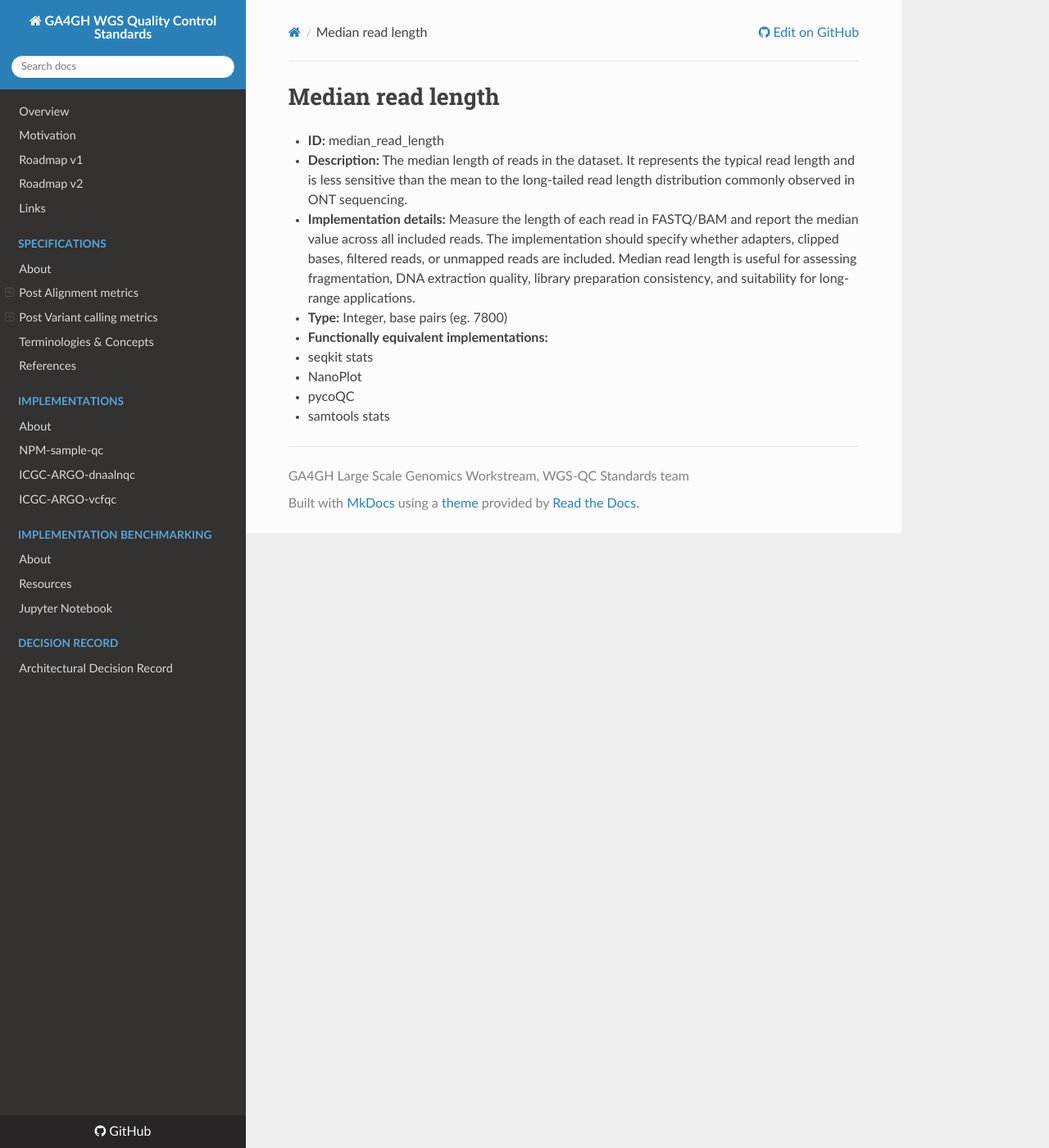
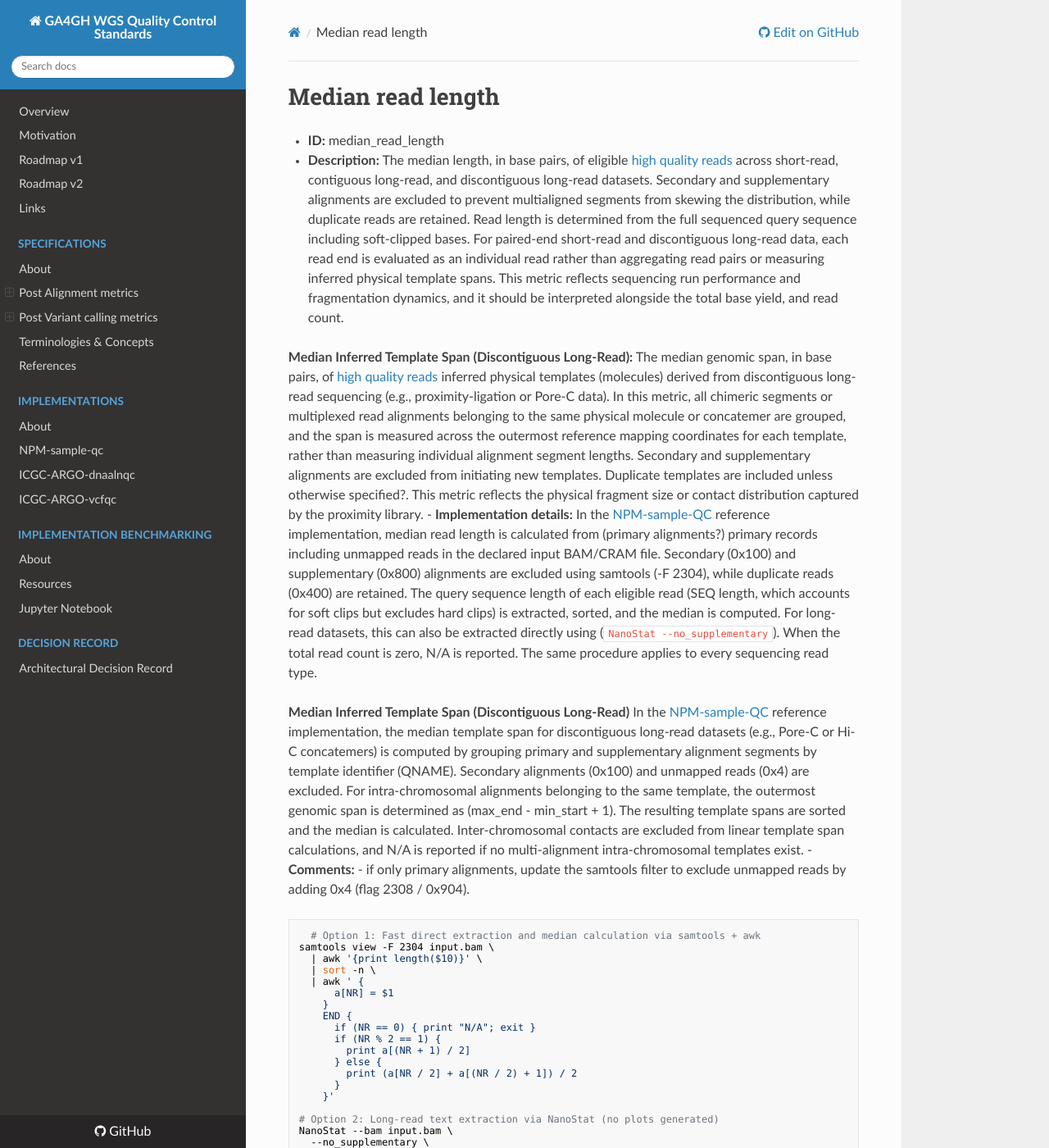
Before and after one commit to ga4gh/quality-control-wgs, an MkDocs documentation site: the page built from docs/metrics_definitions/lr-median_read_length.md, in a window 1280 px wide and 1400 px high. Shown: the whole window at 82% size. Built offline with MkDocs 1.6.1, drawn with Linux system fonts in a browser that asks for light colours; nearby versions of some CDN libraries; some of the changed text lies outside the part shown.

Commit message:
update medina read length dev version awaiting further input/feedback

````diff
--- a/docs/metrics_definitions/lr-median_read_length.md
+++ b/docs/metrics_definitions/lr-median_read_length.md
@@ -1,10 +1,87 @@
 # Median read length
 - **ID:** median_read_length
-- **Description:** The median length of reads in the dataset. It represents the typical read length and is less sensitive than the mean to the long-tailed read length distribution commonly observed in ONT sequencing.
-- **Implementation details:** Measure the length of each read in FASTQ/BAM and report the median value across all included reads. The implementation should specify whether adapters, clipped bases, filtered reads, or unmapped reads are included. Median read length is useful for assessing fragmentation, DNA extraction quality, library preparation consistency, and suitability for long-range applications.
+- **Description:** The median length, in base pairs, of eligible [high quality reads](terminologies.md#high-quality-reads) across short-read, contiguous long-read, and discontiguous long-read datasets. Secondary and supplementary alignments are excluded to prevent multialigned segments from skewing the distribution, while duplicate reads are retained. Read length is determined from the full sequenced query sequence including soft-clipped bases. For paired-end short-read and discontiguous long-read data, each read end is evaluated as an individual read rather than aggregating read pairs or measuring inferred physical template spans. This metric reflects sequencing run performance and fragmentation dynamics, and it should be interpreted alongside the total base yield, and read count.
+
+**Median Inferred Template Span (Discontiguous Long-Read):**
+The median genomic span, in base pairs, of [high quality reads](terminologies.md#high-quality-reads) inferred physical templates (molecules) derived from discontiguous long-read sequencing (e.g., proximity-ligation or Pore-C data). In this metric, all chimeric segments or multiplexed read alignments belonging to the same physical molecule or concatemer are grouped, and the span is measured across the outermost reference mapping coordinates for each template, rather than measuring individual alignment segment lengths. Secondary and supplementary alignments are excluded from initiating new templates. Duplicate templates are included unless otherwise specified?. This metric reflects the physical fragment size or contact distribution captured by the proximity library.
+- **Implementation details:** In the [NPM-sample-QC](References.md#npm-sample-qc) reference implementation, median read length is calculated from (primary alignments?) primary records including unmapped reads in the declared input BAM/CRAM file. Secondary (0x100) and supplementary (0x800) alignments are excluded using samtools (-F 2304), while duplicate reads (0x400) are retained. The query sequence length of each eligible read (SEQ length, which accounts for soft clips but excludes hard clips) is extracted, sorted, and the median is computed. For long-read datasets, this can also be extracted directly using (`NanoStat --no_supplementary`). When the total read count is zero, N/A is reported. The same procedure applies to every sequencing read type.
+
+**Median Inferred Template Span (Discontiguous Long-Read)**
+In the [NPM-sample-QC](References.md#npm-sample-qc) reference implementation, the median template span for discontiguous long-read datasets (e.g., Pore-C or Hi-C concatemers) is computed by grouping primary and supplementary alignment segments by template identifier (QNAME). Secondary alignments (0x100) and unmapped reads (0x4) are excluded. For intra-chromosomal alignments belonging to the same template, the outermost genomic span is determined as (max_end - min_start + 1). The resulting template spans are sorted and the median is calculated. Inter-chromosomal contacts are excluded from linear template span calculations, and N/A is reported if no multi-alignment intra-chromosomal templates exist.
+- **Comments:**
+  - if only primary alignments, update the samtools filter to exclude unmapped reads by adding 0x4 (flag 2308 / 0x904).
+```
+  # Option 1: Fast direct extraction and median calculation via samtools + awk
+samtools view -F 2304 input.bam \
+  | awk '{print length($10)}' \
+  | sort -n \
+  | awk ' {
+      a[NR] = $1
+    }
+    END {
+      if (NR == 0) { print "N/A"; exit }
+      if (NR % 2 == 1) {
+        print a[(NR + 1) / 2]
+      } else {
+        print (a[NR / 2] + a[(NR / 2) + 1]) / 2
+      }
+    }'
+
+# Option 2: Long-read text extraction via NanoStat (no plots generated)
+NanoStat --bam input.bam \
+  --no_supplementary \
+  --threads 4 \
+  > nanostats.txt
+
+# Extract median read length
+awk -F':' '/Median read length/ {gsub(/,/, "", $2); print $2}' nanostats.txt | tr -d ' '
+```
+**Template Span:**
+```
+# Filter to mapped, non-secondary segments, group by QNAME and chromosome, and compute linear genomic spans
+samtools view -F 260 input_discontiguous.bam \
+  | awk '{
+      # Calculate end position from POS and CIGAR reference consumption
+      qname = $1; rname = $3; pos = $4; cigar = $6;
+      end = pos;
+      while (match(cigar, /[0-9]+[MIDNX=]/)) {
+        val = substr(cigar, RSTART, RLENGTH - 1);
+        op = substr(cigar, RSTART + RLENGTH - 1, 1);
+        if (op ~ /[MDNX=]/) end += val;
+        cigar = substr(cigar, RSTART + RLENGTH);
+      }
+      key = qname "\t" rname;
+      if (!(key in min) || pos < min[key]) min[key] = pos;
+      if (!(key in max) || end > max[key]) max[key] = end;
+    }
+    END {
+      for (k in min) {
+        span = max[k] - min[k] + 1;
+        if (span > 0) print span;
+      }
+    }' \
+  | sort -n \
+  | awk ' {
+      a[NR] = $1
+    }
+    END {
+      if (NR == 0) { print "N/A"; exit }
+      if (NR % 2 == 1) {
+        print a[(NR + 1) / 2]
+      } else {
+        print (a[NR / 2] + a[(NR / 2) + 1]) / 2
+      }
+    }'
+```
 - **Type:** Integer, base pairs (eg. 7800)
 - **Functionally equivalent implementations:**
-  - seqkit stats
-  - NanoPlot
-  - pycoQC
-  - samtools stats
+  - [NanoPlot](https://github.com/wdecoster/NanoPlot) without downsampling
+  - [pycoQC](https://github.com/a-slide/pycoQC) using the complete read set
+  - [samtools stats](https://www.htslib.org/doc/samtools-stats.html) read-length distribution with exact median post-processing
+- **Sequencing read type:** contiguous-long-read
+- **Reference genome assembly:** GRCh37 |GRCh38
+- **Version:** 2.0
+- **Sequencing technology:** Oxford Nanopore Technologies (ONT) | Pacific Biosciences (PacBio)
+- **Associated aligner:** N/A
+- **Associated variant caller:** N/A
+- **Associated basecaller:** Dorado (ONT) | SMRT Link/CCS (PacBio); record exact version and model.
````
